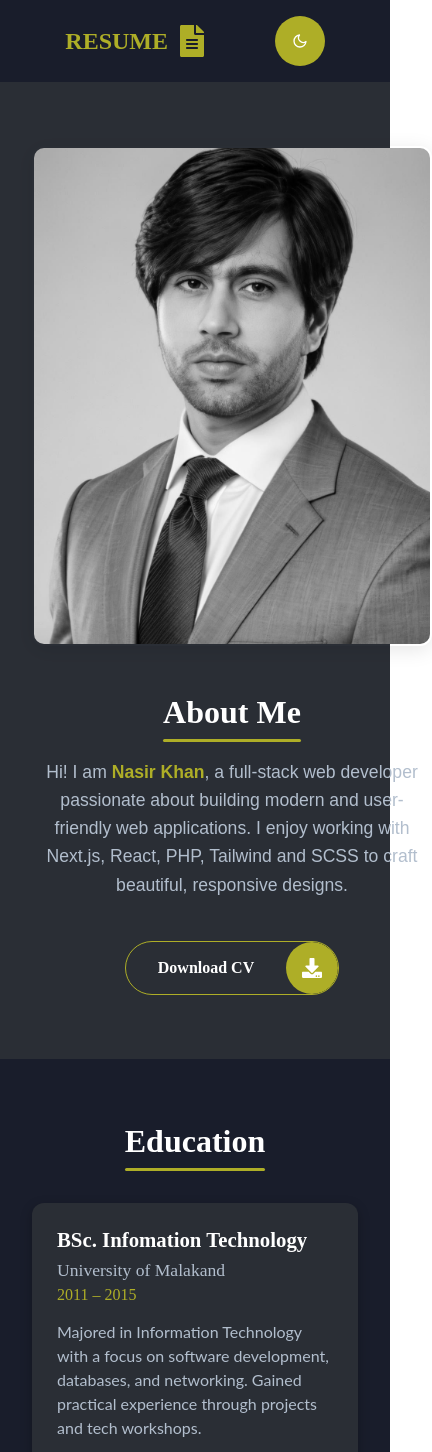
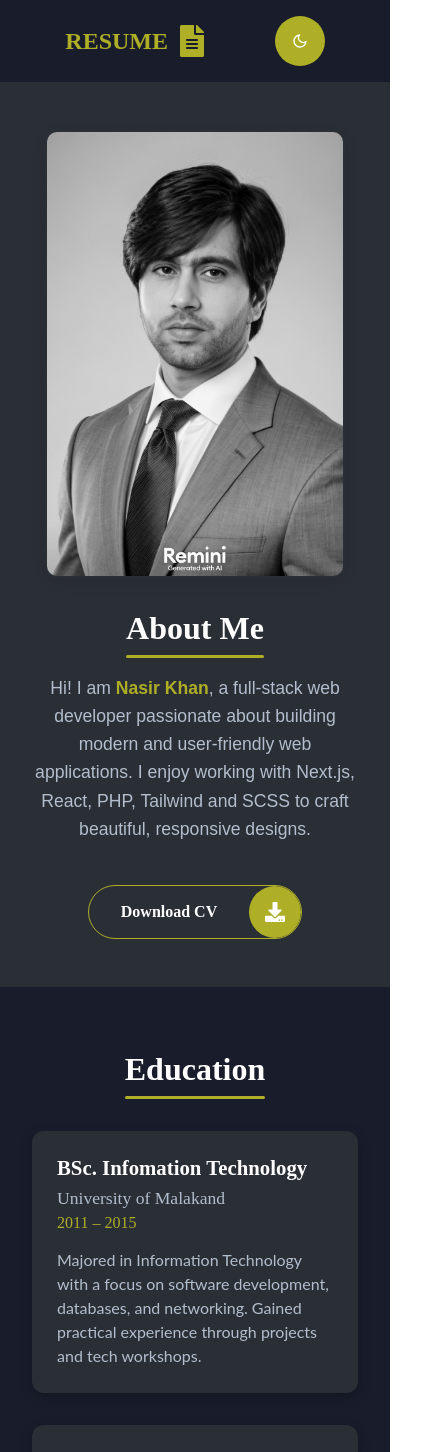
Before and after one commit to Nk6513/resume-app, a Next.js app: page / in a window 390 px wide. Shown: the top 1452 px of the page, 432 px wide, since content can reach past the window. Built offline with nearby package versions, Linux system fonts and the light colour scheme.

Commit message:
Fixed About section responsiveness for mobile versions

```diff
--- a/styles/globals.scss
+++ b/styles/globals.scss
@@ -216,7 +216,6 @@ button {
     display: none;
   }
 }
-
 /*=====================================================================*/
 /* About Section Styles */
 /*=====================================================================*/
@@ -226,7 +225,7 @@ button {
 
   .about-grid {
     display: grid;
-    grid-template-columns: 1fr 1fr;
+    grid-template-columns: 1fr 1fr; /* Default: Photo and Text side-by-side */
     align-items: center;
     gap: 3rem;
     max-width: 1200px;
@@ -238,6 +237,9 @@ button {
     justify-content: center;
 
     .profile-img {
+      max-width: 300px; /* Added max-width for better control */
+      width: 100%; /* Ensures it scales down */
+      height: auto; /* Maintains aspect ratio */
       border-radius: 12px;
       object-fit: cover;
       box-shadow: 0 4px 20px rgba(0, 0, 0, 0.1);
@@ -253,6 +255,9 @@ button {
   }
 
   .about-text {
+    /* Ensures text is always left-aligned by default */
+    text-align: left;
+
     h2 {
       font-size: 2rem;
       margin-bottom: 1rem;
@@ -264,7 +269,8 @@ button {
         display: block;
         width: 100%;
         height: 3px;
-        margin: 0.5rem auto 0;
+        /* Removed margin: 0.5rem auto 0; to prevent centering on desktop */
+        margin: 0.5rem 0 0;
         background: var(--color-secondary);
         border-radius: 2px;
       }
@@ -283,17 +289,58 @@ button {
   }
 }
 
-/* Responsive About Section */
+/* ----------------------------------------------------------------- */
+/* 📱 SMALL MOBILE FIX (Below 550px) 📱 */
+/* ----------------------------------------------------------------- */
+@media (max-width: 550px) {
+  .about-section {
+    padding: 3rem 1rem; /* Tighter padding for very small screens */
+  }
+
+  .about-section .about-grid {
+    /* 🌟 FIX: Change to single column for small phones 🌟 */
+    grid-template-columns: 1fr;
+    gap: 2rem; /* Reduced gap */
+  }
+
+  .about-section .about-text {
+    text-align: center; /* Center text when stacked */
+  }
+
+  .about-section .about-text h2::after {
+    /* Center the underline when text is centered */
+    margin: 0.5rem auto 0;
+  }
+}
+
+/* ----------------------------------------------------------------- */
+/* 💻 TABLET & LARGER MOBILE (Below 768px) 💻 */
+/* ----------------------------------------------------------------- */
 @media (max-width: 768px) {
   .about-section .about-grid {
+    /* Ensure the 1fr stack is applied up to the tablet size */
     grid-template-columns: 1fr;
     text-align: center;
   }
 
+  /* Overrides for text alignment when stacked */
+  .about-section .about-text {
+    text-align: center;
+    padding: 0 1rem; /* Prevent text from touching screen edges */
+  }
+
+  .about-section .about-text h2::after {
+    /* Center the underline when text is centered */
+    margin: 0.5rem auto 0;
+  }
+
+  /* Fixes the button container alignment when stacked vertically */
   .about-section .about-text .btn-con {
     margin-top: 2rem;
     text-align: center;
+    /* Assuming btn-con is a flex container for the button */
     justify-content: center;
+    display: flex; /* Ensure it's a flex container for justify-content to work */
   }
 }
 /*=====================================================================*/
```
